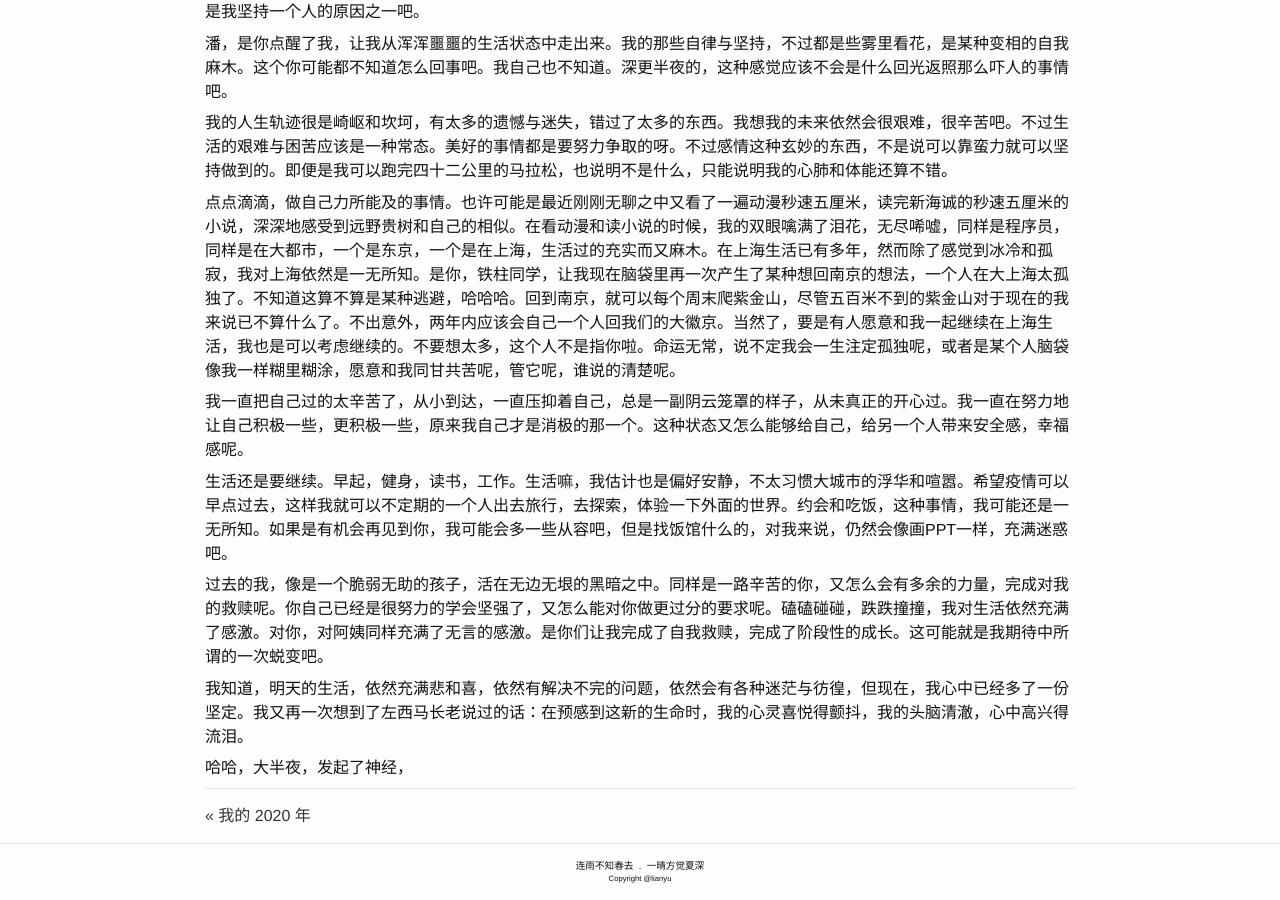
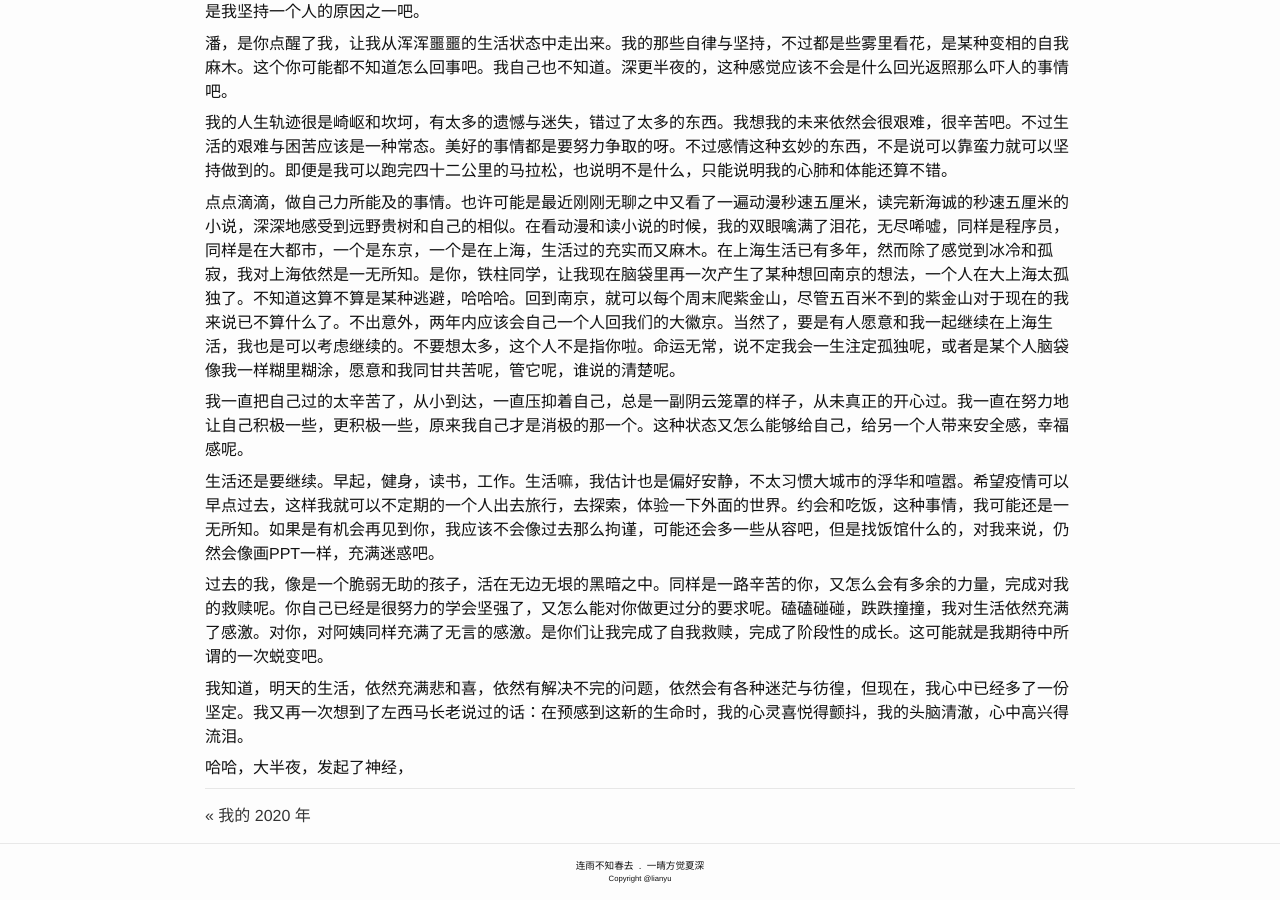
Before and after one commit to lianyu1115/lianyu, a Jekyll site: the page built from _journals/2021-01-06-未完成的初恋.md, in a window 1280 px wide and 900 px high, scrolled down 879 px. Built offline with Jekyll 4.4.1, drawn with Linux system fonts in a browser that asks for light colours.

Commit message:
Update 2021-01-06-未完成的初恋.md

```diff
--- a/_journals/2021-01-06-未完成的初恋.md
+++ b/_journals/2021-01-06-未完成的初恋.md
@@ -46,7 +46,7 @@ the last letter. please forgive me. try to be happy.
 
 我一直把自己过的太辛苦了，从小到达，一直压抑着自己，总是一副阴云笼罩的样子，从未真正的开心过。我一直在努力地让自己积极一些，更积极一些，原来我自己才是消极的那一个。这种状态又怎么能够给自己，给另一个人带来安全感，幸福感呢。
 
-生活还是要继续。早起，健身，读书，工作。生活嘛，我估计也是偏好安静，不太习惯大城市的浮华和喧嚣。希望疫情可以早点过去，这样我就可以不定期的一个人出去旅行，去探索，体验一下外面的世界。约会和吃饭，这种事情，我可能还是一无所知。如果是有机会再见到你，我可能会多一些从容吧，但是找饭馆什么的，对我来说，仍然会像画PPT一样，充满迷惑吧。
+生活还是要继续。早起，健身，读书，工作。生活嘛，我估计也是偏好安静，不太习惯大城市的浮华和喧嚣。希望疫情可以早点过去，这样我就可以不定期的一个人出去旅行，去探索，体验一下外面的世界。约会和吃饭，这种事情，我可能还是一无所知。如果是有机会再见到你，我应该不会像过去那么拘谨，可能还会多一些从容吧，但是找饭馆什么的，对我来说，仍然会像画PPT一样，充满迷惑吧。
 
 过去的我，像是一个脆弱无助的孩子，活在无边无垠的黑暗之中。同样是一路辛苦的你，又怎么会有多余的力量，完成对我的救赎呢。你自己已经是很努力的学会坚强了，又怎么能对你做更过分的要求呢。磕磕碰碰，跌跌撞撞，我对生活依然充满了感激。对你，对阿姨同样充满了无言的感激。是你们让我完成了自我救赎，完成了阶段性的成长。这可能就是我期待中所谓的一次蜕变吧。
 
```
